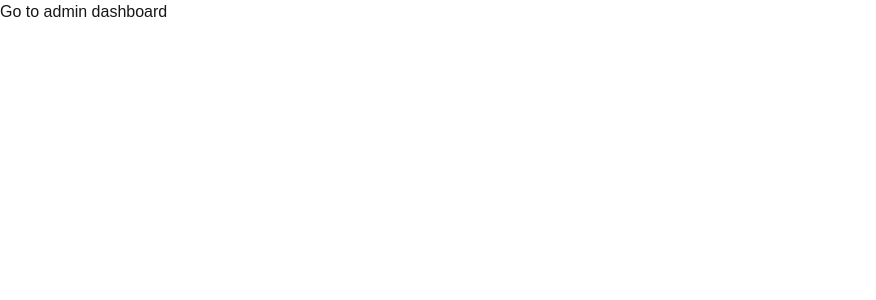
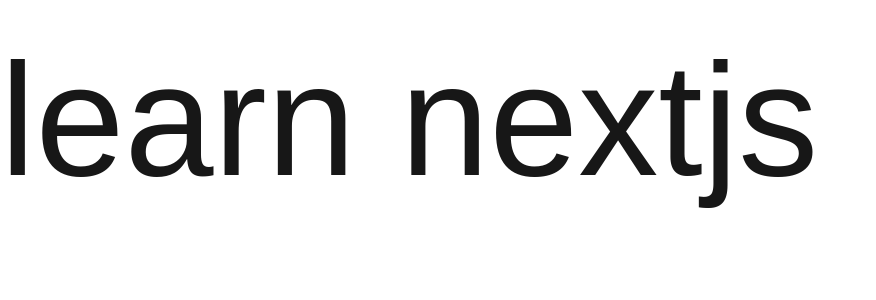
Before and after one commit to toufiq007/react_nextJs, a Next.js app: page / in a window 1280 px wide. Shown: the top 300 px of the page, without its empty margins (0-876 px from the left). Built offline with nearby package versions, Linux system fonts and the light colour scheme.

Commit message:
how to give styles in global css

```diff
--- /dev/null
+++ b/src/app/components/UseGlobalCss.jsx
@@ -0,0 +1,9 @@
+const UseGlobalCss = () => {
+  return (
+    <div>
+      <h2 className="custom-text-size text-orange-300">learn nextjs</h2>
+    </div>
+  );
+};
+
+export default UseGlobalCss;
--- a/src/app/globals.css
+++ b/src/app/globals.css
@@ -25,3 +25,8 @@
     text-wrap: balance;
   }
 }
+
+
+.custom-text-size{
+  font-size:10rem;
+}
--- a/src/app/page.jsx
+++ b/src/app/page.jsx
@@ -1,5 +1,6 @@
 import CustomLink from "./components/CustomLink";
 import CustomLinkRouter from "./components/CustomLinkRouter";
+import UseGlobalCss from "./components/UseGlobalCss";
 
 export default function Home() {
   return (
@@ -7,7 +8,8 @@
       <main className="flex flex-col gap-8 row-start-2 items-center sm:items-start">
         {/* <h2>hello nextjs</h2> */}
         {/* <CustomLink/> */}
-        <CustomLinkRouter />
+        {/* <CustomLinkRouter /> */}
+        <UseGlobalCss />
       </main>
     </div>
   );
```
